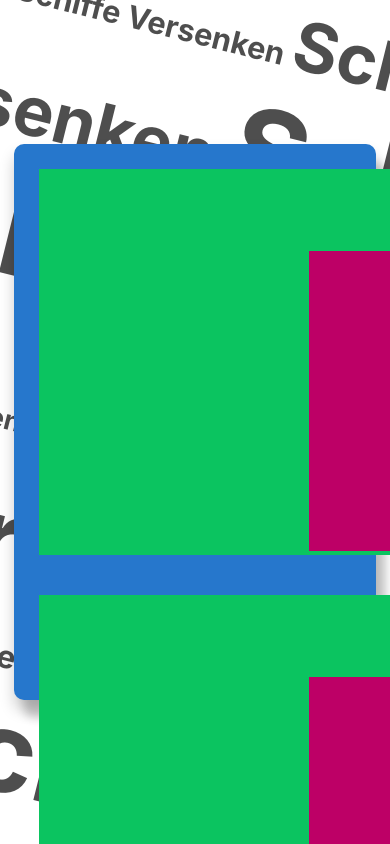
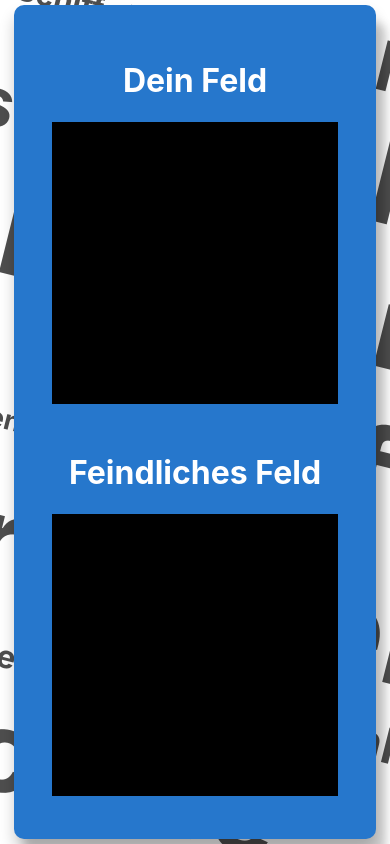
Before and after one commit to MatthiasHarzer/SchiffeVersenken, a React (Create React App) app: page / in a window 390 px wide. Built offline with nearby package versions, Linux system fonts and the light colour scheme.

Commit message:
Made Game Component responsive

```diff
--- a/src/game/GameComponent.tsx
+++ b/src/game/GameComponent.tsx
@@ -15,8 +15,8 @@ class GameComponent extends Component {
                 <span style={{fontSize: Math.random() * 120 + 15}}>{r}</span>))}</h1>
 
             <div className={"menu grid-container"}>
+                <Grid x={10} y={10} title={"Dein Feld"}/>
                 <Grid x={10} y={10} title={"Feindliches Feld"}/>
-                <Grid x={10} y={10} title={"Dein Feld"}/>
             </div>
         </div>;
     }
--- a/src/game/Grid.css
+++ b/src/game/Grid.css
@@ -1,18 +1,36 @@
 .grid {
     width: 1200px;
     max-width: 95%;
-    background-color: #0bc460;
-    margin-bottom: 40px;
+    margin: 0 10px 30px;
 }
 
 .grid-container {
-    display: grid;
+    display: flex;
+    flex-wrap: nowrap;
     justify-content: space-evenly;
     width: 80%;
-    height: 60%;
+    height: 80%;
+    color: white;
 }
 
-.grid-canvas{
-    background-color: #bd0066;
-    height: 300px;
+.grid-canvas {
+    background-color: black;
+    width: calc(100% - 10px);
+    /* height: 300px;*/
+    height: calc(100% - 100px);
 }
+
+@media only screen and (max-width: 1600px) {
+    .grid {
+        margin: 10px 0 0;
+        max-height: none;
+    }
+
+    .grid-container {
+        flex-wrap: wrap;
+    }
+
+    .menu {
+        height: calc(100% - 60px);
+    }
+}
```
